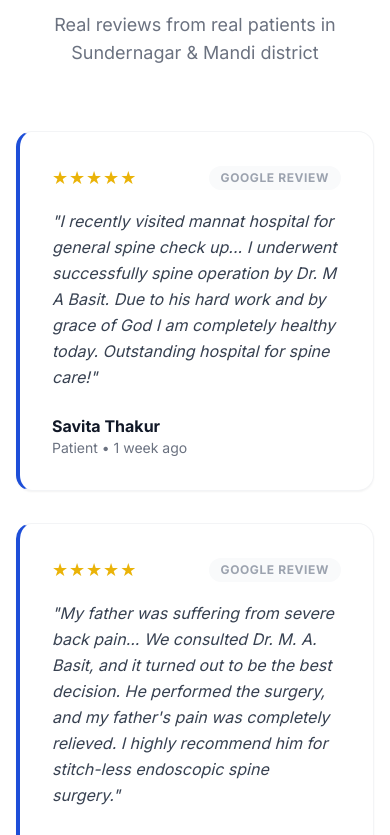
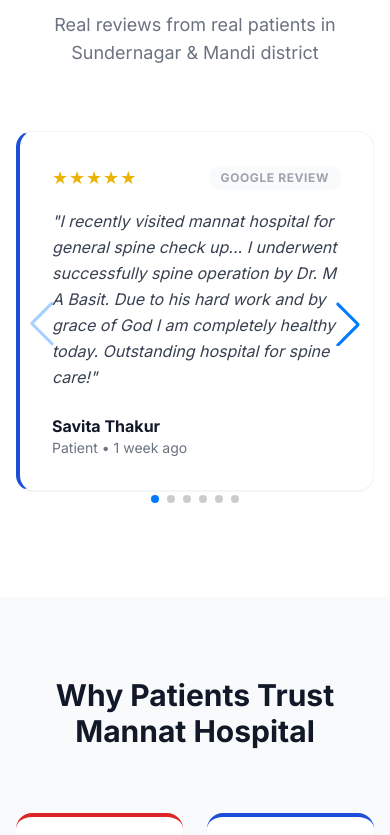
Before and after one commit to creator0017/mannat-hospital-new, a React (Vite) app in the folder frontend/: page / in a window 390 px wide. Shown: the part 3280-4115 px from the top of the page. Built offline with nearby package versions, Linux system fonts and the light colour scheme.

Commit message:
Convert Reviews section into a manual Swiper slider

```diff
--- a/frontend/src/components/ReviewsSection.jsx
+++ b/frontend/src/components/ReviewsSection.jsx
@@ -1,4 +1,9 @@
 import React, { useState } from 'react';
+import { Swiper, SwiperSlide } from 'swiper/react';
+import { Navigation, Pagination } from 'swiper/modules';
+import 'swiper/css';
+import 'swiper/css/navigation';
+import 'swiper/css/pagination';
 
 const reviews = [
     {
@@ -123,21 +128,35 @@
                         <p className="text-gray-500 text-lg max-w-2xl mx-auto">Real reviews from real patients in Sundernagar & Mandi district</p>
                     </div>
 
-                    <div className="grid grid-cols-1 md:grid-cols-2 gap-8">
+                    <Swiper
+                        modules={[Navigation, Pagination]}
+                        spaceBetween={30}
+                        slidesPerView={1}
+                        navigation
+                        pagination={{ clickable: true }}
+                        breakpoints={{
+                            640: { slidesPerView: 1 },
+                            768: { slidesPerView: 2 },
+                            1024: { slidesPerView: 3 },
+                        }}
+                        className="pb-16 px-2"
+                    >
                         {reviews.map((review, i) => (
-                            <div key={i} className="bg-white p-8 rounded-2xl shadow-sm border border-gray-100 hover:shadow-md transition-shadow border-l-4 border-l-[#1d4ed8]">
+                            <SwiperSlide key={i} className="h-auto">
+                                <div className="bg-white p-8 rounded-2xl shadow-sm border border-gray-100 hover:shadow-md transition-shadow border-l-4 border-l-[#1d4ed8] h-full flex flex-col">
                                     <div className="flex items-center justify-between mb-4">
                                         <div className="flex text-yellow-500 text-lg tracking-wider">★★★★★</div>
                                         <span className="text-xs font-bold text-gray-400 uppercase tracking-wider bg-gray-50 px-3 py-1 rounded-full">Google Review</span>
                                     </div>
-                                <p className="text-gray-700 italic mb-6 leading-relaxed relative z-10">"{review.text}"</p>
+                                    <p className="text-gray-700 italic mb-6 leading-relaxed relative z-10 flex-grow">"{review.text}"</p>
                                     <div className="mt-auto">
                                         <h4 className="font-bold text-gray-900">{review.name}</h4>
                                         <p className="text-sm text-gray-500">{review.location} • {review.date}</p>
                                     </div>
                                 </div>
+                            </SwiperSlide>
                         ))}
-                    </div>
+                    </Swiper>
                 </div>
             </div>
 
```
Lines whose indentation alone changed are shown as unchanged.
